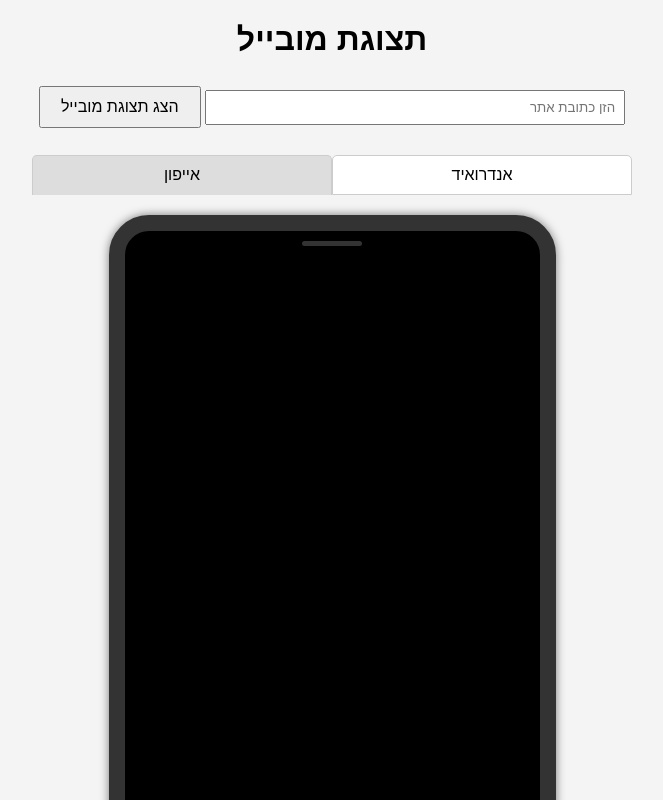
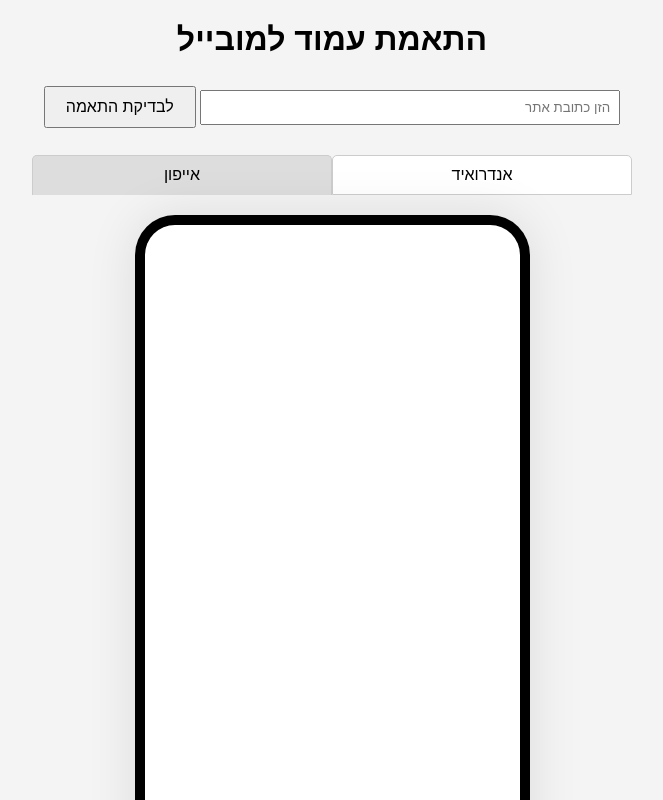
Before and after one commit to tools-by-rotem/mobile-simulator, a plain HTML site: page index.html in a window 1280 px wide. Both pictures are taken after a click on the element "אייפון". Shown: the top 800 px of the page, without its empty margins (308-971 px from the left). Drawn offline with Linux system fonts and the light colour scheme.

Commit message:
Update index.html
New CSS and updated format

```diff
--- a/index.html
+++ b/index.html
@@ -3,19 +3,22 @@
 <head>
     <meta charset="UTF-8">
     <meta name="viewport" content="width=device-width, initial-scale=1.0">
-    <title>תצוגת מובייל</title>
+    <title>התאמת עמוד למובייל</title>
     <style>
-        body {
+        html, body {
             font-family: Arial, sans-serif;
             direction: rtl;
             text-align: center;
-            margin: 20px;
+            margin: 0;
+            padding: 0;
             background-color: #f4f4f4;
+            overflow-x: hidden;
         }
 
         .container {
             max-width: 600px;
             margin: auto;
+            overflow-x: hidden;
         }
 
         .tabs {
@@ -84,11 +87,35 @@
             border-radius: 25px;
         }
 
+        .device-container {
+            display: flex;
+            justify-content: center;
+            align-items: center;
+            margin-top: 20px;
+        }
+
+        .device-frame {
+            background-color: #000;
+            border-radius: 40px;
+            padding: 10px;
+            box-shadow: 0 0 50px rgba(0, 0, 0, 0.1);
+        }
+
+        .screen {
+            width: 375px;
+            height: 667px;
+            overflow: hidden;
+            border-radius: 30px;
+            background-color: white;
+        }
+
         iframe {
             width: 100%;
             height: 100%;
             border: none;
             display: block;
+            max-width: 100%;
+            box-sizing: border-box;
         }
 
         input[type="text"] {
@@ -106,10 +133,10 @@
     </style>
 </head>
 <body>
-    <h1>תצוגת מובייל</h1>
+    <h1>התאמת עמוד למובייל</h1>
     <div class="container">
         <input type="text" id="urlInput" placeholder="הזן כתובת אתר">
-        <button onclick="loadPage()">הצג תצוגת מובייל</button>
+        <button onclick="loadPage()">לבדיקת התאמה</button>
 
         <div class="tabs">
             <div class="tab active" onclick="switchTab('android')">אנדרואיד</div>
@@ -123,8 +150,12 @@
         </div>
 
         <div id="iphoneTab" class="tab-content">
-            <div class="phone-frame iphone">
-                <iframe id="testFrameIphone"></iframe>
+            <div class="device-container">
+                <div class="device-frame">
+                    <div class="screen">
+                        <iframe id="testFrameIphone"></iframe>
+                    </div>
+                </div>
             </div>
         </div>
     </div>
```
